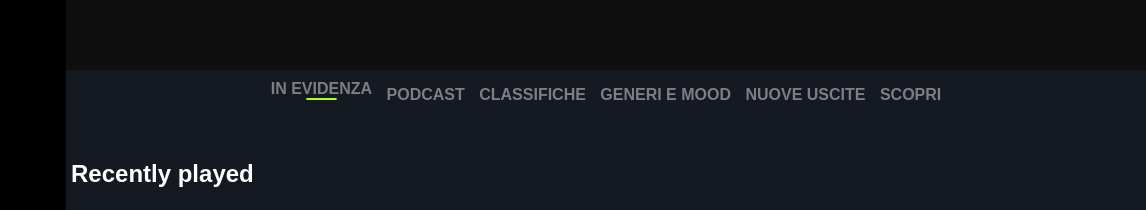
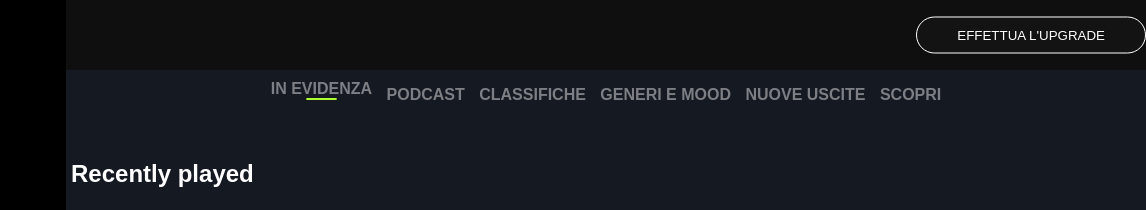
Before and after one commit to vito-g/html-css-spotifyweb, a plain HTML site: page index.html in a window 1280 px wide. Shown: the top 210 px of the page, 134-1280 px from the left. Drawn offline with Linux system fonts and the light colour scheme.

Commit message:
NAV: Inserimento Tasto

```diff
--- a/css/style.css
+++ b/css/style.css
@@ -7,6 +7,10 @@
 a {
   text-decoration: inherit;
   color: inherit;
+}
+
+.cursor-pointer {
+  cursor: pointer;
 }
 
 .wrap {
@@ -60,6 +64,19 @@ nav {
   top: 0;
   z-index: 1;
   /* float: right; */
+}
+
+nav input[type="submit"] {
+  color: white;
+  background-color: inherit;
+  padding: 10px 40px;
+  text-transform: uppercase;
+  border: 1px solid white;
+  border-radius: 20px;
+  position: absolute;
+  top: 50%;
+  transform: translate(0, -50%);
+  right: 0;
 }
 
 .container.due {
--- a/index.html
+++ b/index.html
@@ -10,8 +10,7 @@
     <div class="wrap clearfix">
 
       <nav>
-
-
+        <input class="cursor-pointer" type="submit" name="submit" value="Effettua l'upgrade">
       </nav>
 
       <aside class="">
```
